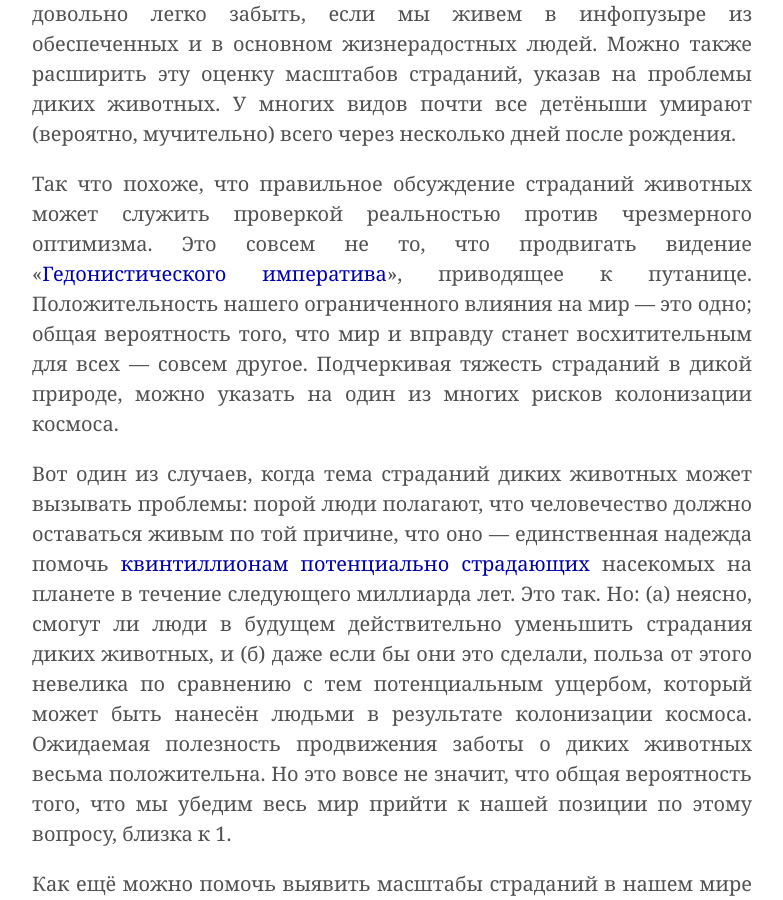
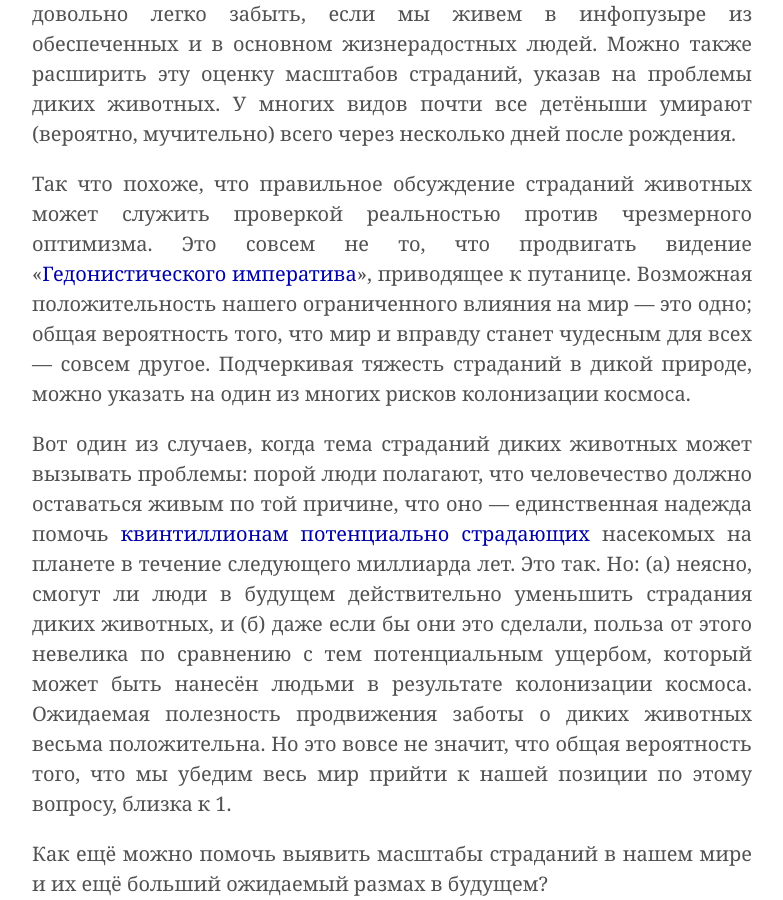
Before and after one commit to ReducingSuffering/reducingsuffering.github.io, a Jekyll site: the page built from _articles/brian-tomasik-against-wishful-thinking.md, in a window 1280 px wide and 900 px high, scrolled down 5076 px. Shown: the whole window, without its empty margins (248-1031 px from the left). Built offline with Jekyll 4.4.1, drawn with Linux system fonts in a browser that asks for light colours; formulas are drawn with MathJax 3.

Commit message:
Update brian-tomasik-against-wishful-thinking.md

```diff
--- a/_articles/brian-tomasik-against-wishful-thinking.md
+++ b/_articles/brian-tomasik-against-wishful-thinking.md
@@ -60,7 +60,7 @@ math: true
 
 В любом случае, кажется правдоподобным, что некоторые вещи вызывают в целом больше сострадания и ужаса перед страданиями. Например, [веганское просвещение](https://reducing-suffering.org/donating-toward-efficient-online-veg-ads/), показывающее, как живут животные на промышленных фермах, кажется отличным способом продемонстрировать, сколь много страданий в нашем мире. Об этом довольно легко забыть, если мы живем в инфопузыре из обеспеченных и в основном жизнерадостных людей. Можно также расширить эту оценку масштабов страданий, указав на проблемы диких животных. У многих видов почти все детёныши умирают (вероятно, мучительно) всего через несколько дней после рождения.
 
-Так что похоже, что правильное обсуждение страданий животных может служить проверкой реальностью против чрезмерного оптимизма. Это совсем не то, что продвигать видение «[Гедонистического императива](https://hedweb-ru.github.io/hi/index.html)», приводящее к путанице. Положительность нашего ограниченного влияния на мир — это одно; общая вероятность того, что мир и вправду станет восхитительным для всех — совсем другое. Подчеркивая тяжесть страданий в дикой природе, можно указать на один из многих рисков колонизации космоса.
+Так что похоже, что правильное обсуждение страданий животных может служить проверкой реальностью против чрезмерного оптимизма. Это совсем не то, что продвигать видение «[Гедонистического императива](https://hedweb-ru.github.io/hi/index.html)», приводящее к путанице. Возможная положительность нашего ограниченного влияния на мир — это одно; общая вероятность того, что мир и вправду станет чудесным для всех — совсем другое. Подчеркивая тяжесть страданий в дикой природе, можно указать на один из многих рисков колонизации космоса.
 
 Вот один из случаев, когда тема страданий диких животных может вызывать проблемы: порой люди полагают, что человечество должно оставаться живым по той причине, что оно — единственная надежда помочь [квинтиллионам](https://reducing-suffering.org/how-many-wild-animals-are-there/) [потенциально страдающих](https://reducing-suffering.org/do-bugs-feel-pain/) насекомых на планете в течение следующего миллиарда лет. Это так. Но: (а) неясно, смогут ли люди в будущем действительно уменьшить страдания диких животных, и (б) даже если бы они это сделали, польза от этого невелика по сравнению с тем потенциальным ущербом, который может быть нанесён людьми в результате колонизации космоса. Ожидаемая полезность продвижения заботы о диких животных весьма положительна. Но это вовсе не значит, что общая вероятность того, что мы убедим весь мир прийти к нашей позиции по этому вопросу, близка к 1.
 
```
